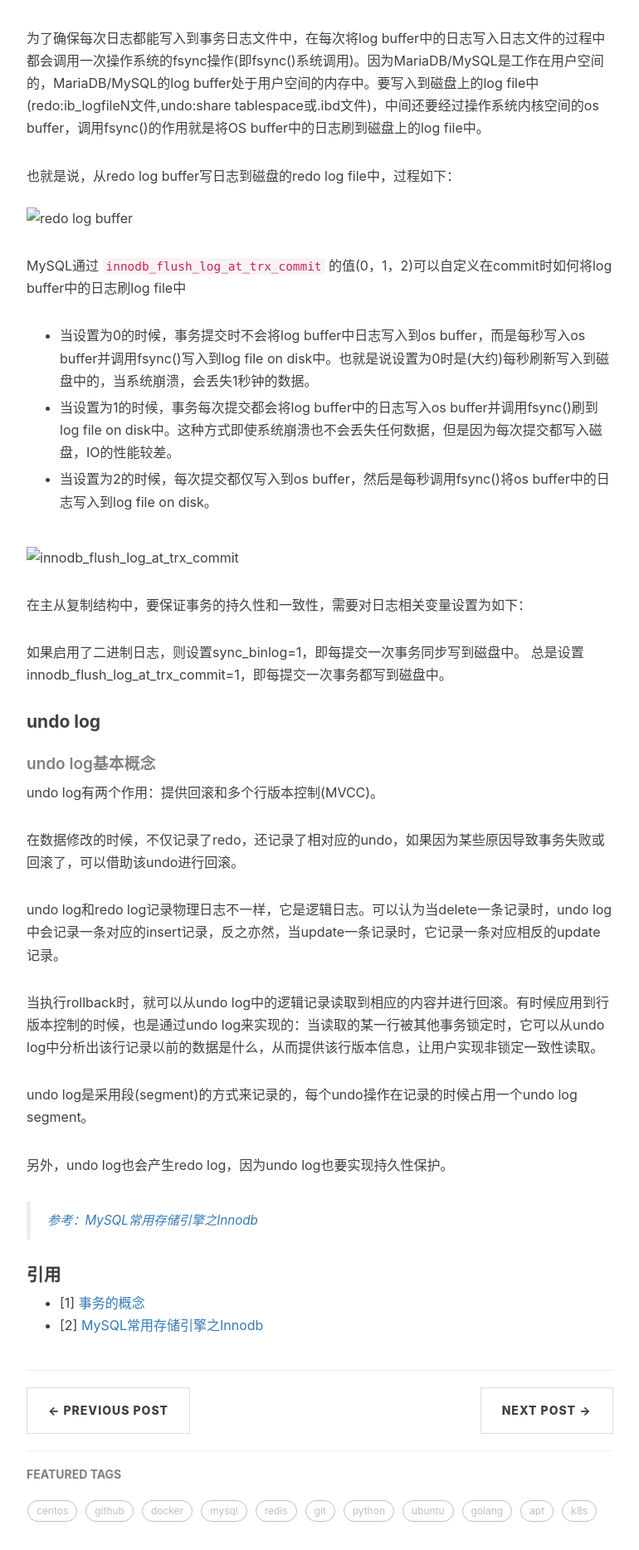
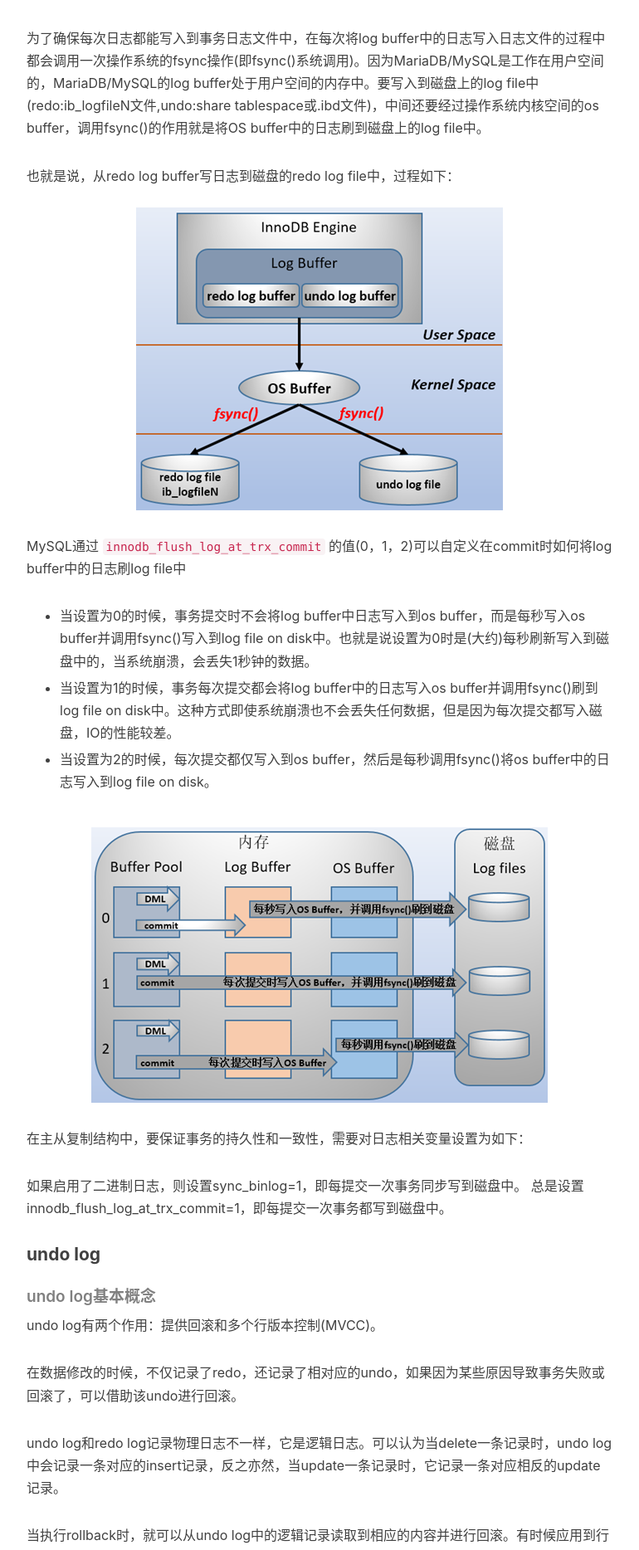
Before and after one commit to tangheng1995/tangheng1995.github.io, a Jekyll site: the page built from _posts/2020-02-23-Mysql-transaction-log.md, in a window 1280 px wide. Shown: the part 1842-3710 px from the top of the page at 83% size, without its empty margins (233-1003 px from the left). Built offline with Jekyll 4.4.1, drawn with Linux system fonts in a browser that asks for light colours; nearby versions of some CDN libraries; comment, search, counter and statistics services are not loaded.

Commit message:
Update 2020-02-23-Mysql-transaction-log.md

```diff
--- a/_posts/2020-02-23-Mysql-transaction-log.md
+++ b/_posts/2020-02-23-Mysql-transaction-log.md
@@ -46,7 +46,7 @@ redo log 组成：
 为了确保每次日志都能写入到事务日志文件中，在每次将log buffer中的日志写入日志文件的过程中都会调用一次操作系统的fsync操作(即fsync()系统调用)。因为MariaDB/MySQL是工作在用户空间的，MariaDB/MySQL的log buffer处于用户空间的内存中。要写入到磁盘上的log file中(redo:ib_logfileN文件,undo:share tablespace或.ibd文件)，中间还要经过操作系统内核空间的os buffer，调用fsync()的作用就是将OS buffer中的日志刷到磁盘上的log file中。
 
 也就是说，从redo log buffer写日志到磁盘的redo log file中，过程如下：
-![redo log buffer]()
+![redo log buffer](https://github.com/tangheng1995/tangheng1995.github.io/blob/master/img/in-post/post-js-version/2020-02-23-redo-log-buffer.png?raw=true)
 
 MySQL通过 `innodb_flush_log_at_trx_commit` 的值(0，1，2)可以自定义在commit时如何将log buffer中的日志刷log file中
 
@@ -56,7 +56,7 @@ MySQL通过 `innodb_flush_log_at_trx_commit` 的值(0，1，2)可以自定义在
 
 - 当设置为2的时候，每次提交都仅写入到os buffer，然后是每秒调用fsync()将os buffer中的日志写入到log file on disk。
 
-![innodb_flush_log_at_trx_commit]()
+![innodb_flush_log_at_trx_commit](https://github.com/tangheng1995/tangheng1995.github.io/blob/master/img/in-post/post-js-version/2020-02-23-innodb_flush_log_at_trx_commit.png?raw=true)
 
 在主从复制结构中，要保证事务的持久性和一致性，需要对日志相关变量设置为如下：
 
```
